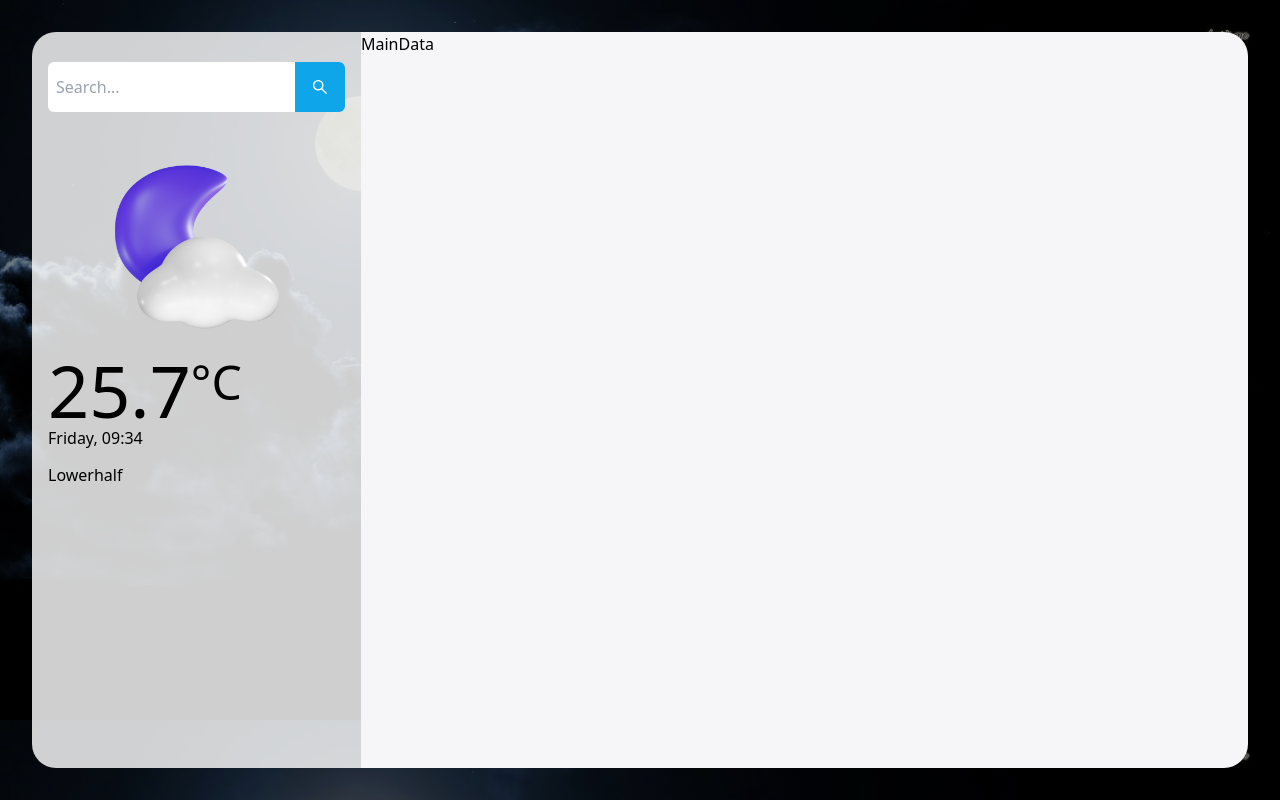
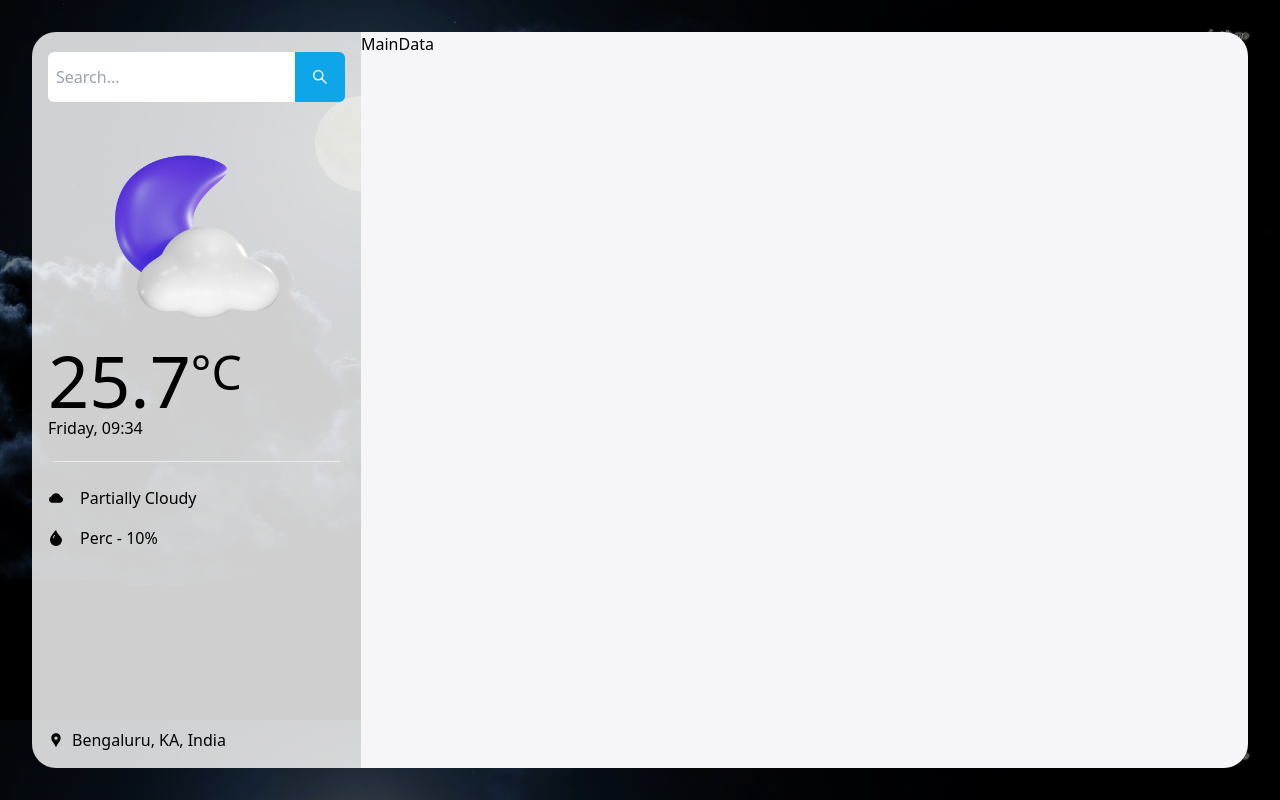
Before and after one commit to digiabhi/weather-app-react, a React (Vite) app: page / in a window 1280 px wide. Built offline with nearby package versions, Linux system fonts and the light colour scheme.

Commit message:
Added divider and lower half of sidebar

```diff
--- a/src/Components/Sidebar/Lowerhalf.tsx
+++ b/src/Components/Sidebar/Lowerhalf.tsx
@@ -1,6 +1,35 @@
+import { AiFillCloud } from "react-icons/ai"
+import { BsDropletFill } from "react-icons/bs"
+import { MdLocationPin } from "react-icons/md"
+
 function Lowerhalf() {
   return (
-    <div className="h-[50%] w-full p-4">Lowerhalf</div>
+    <div className="h-[50%] w-full p-4 flex flex-col justify-between">
+      <div className="flex flex-col">
+        {/* Precipitation */}
+        <div className="flex items-center gap-4 my-2 text-small">
+          <div>
+            <AiFillCloud/>
+          </div>
+          <div>
+            Partially Cloudy
+          </div>
+        </div>
+        <div className="flex items-center gap-4 my-2 text-small">
+          <div>
+            <BsDropletFill/>
+          </div>
+          <div>
+            Perc - 10%
+          </div>
+        </div>
+      </div>
+      <div className="flex gap-2 items-center">
+      {/* Location */}
+      <div><MdLocationPin/></div>
+      <div>Bengaluru, KA, India</div>
+      </div>
+    </div>
   )
 }
 
--- a/src/Components/Sidebar/Sidebar.tsx
+++ b/src/Components/Sidebar/Sidebar.tsx
@@ -5,6 +5,7 @@ function Sidebar() {
   return (
     <div className="basis-3/12 flex flex-col items-center justify-between text-black h-full rounded-tl-3xl rounded-bl-3xl" style={{background: 'rgba(255,255,255,0.81)'}}>
         <Upperhalf/>
+        <div className="h-[1px] w-[87%] bg-[#e9ecef] mt-8 rounded-md"></div>
         <Lowerhalf/>
     </div>
   )
```
